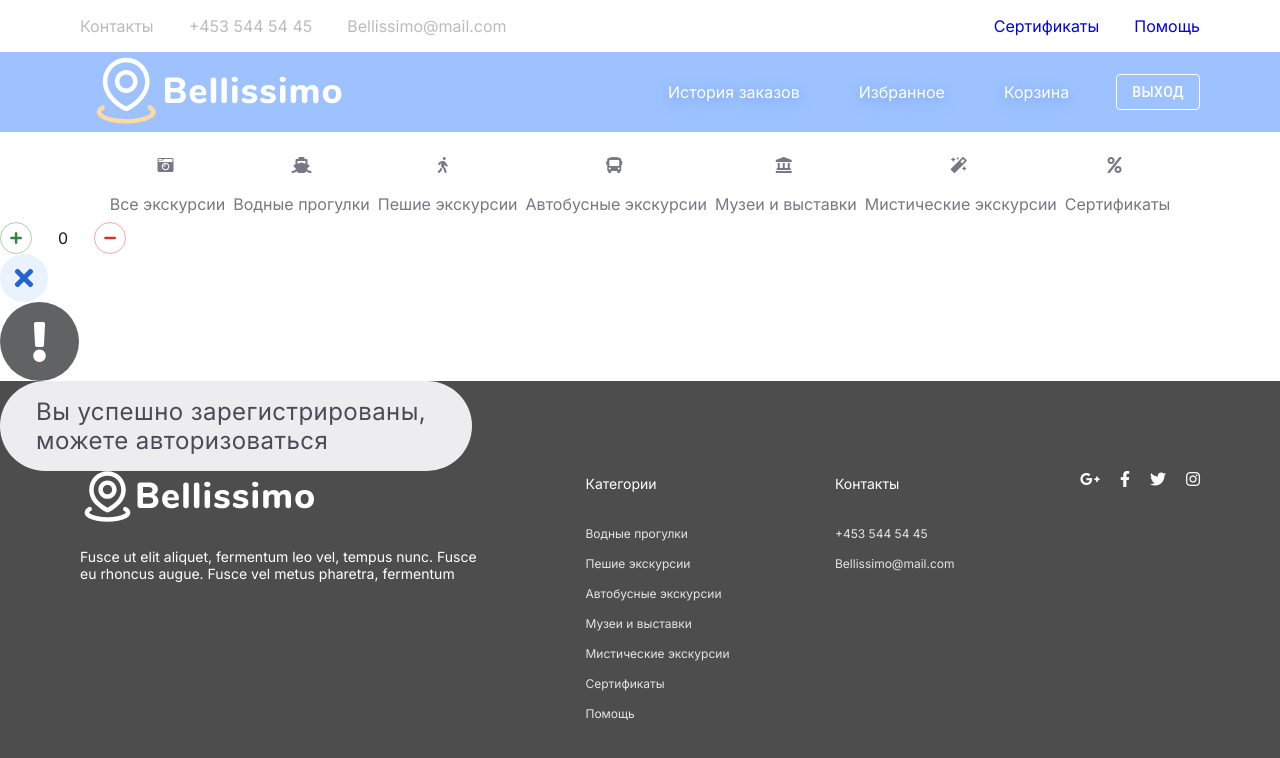
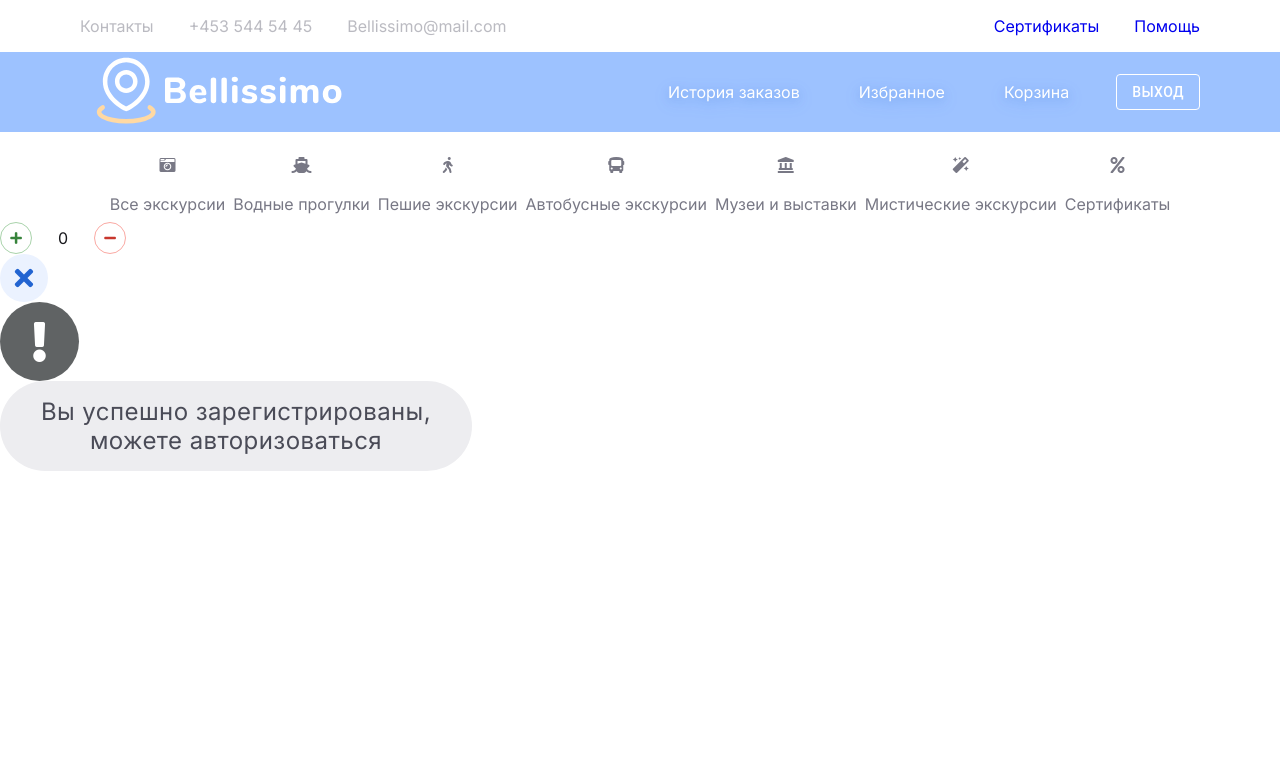
Before and after one commit to vera-mal/tour-agency, a React (Create React App) app in the folder frontend/: page /ui-kit in a window 1280 px wide. Shown: the top 758 px of the page. Built offline with nearby package versions, Linux system fonts and the light colour scheme.

Commit message:
Revert "Footer"
This reverts commit cfb840d88151fb20ad25c54db2b2c0e348a2a821.

```diff
--- a/frontend/src/App.css
+++ b/frontend/src/App.css
@@ -1,5 +1,5 @@
 .App {
-  /*text-align: center;*/
+  text-align: center;
 }
 
 .App-logo {
--- a/frontend/src/App.js
+++ b/frontend/src/App.js
@@ -1,7 +1,6 @@
 import './App.css';
 import Header from "./components/Header";
 import Navbar from "./components/Navbar";
-import Footer from './components/Footer';
 import UiKit from "./pages/UiKit";
 import {Routes, Route, BrowserRouter} from "react-router-dom";
 
@@ -18,7 +17,6 @@ function App() {
           <Route path='*' element={<></>} />
           <Route path='/ui-kit' element={<UiKit />} />
         </Routes>
-        <Footer />
       </div>
     </BrowserRouter>
   );
--- a/frontend/src/components/Footer/Footer.css
+++ /dev/null
@@ -1,59 +0,0 @@
-.footer {
-  padding: 88px 80px;
-  display: flex;
-  /*align-items: center;*/
-  justify-content: space-between;
-  background-color: #4D4D4D;
-}
-
-.footer-text {
-  text-align: left;
-  font-style: normal;
-  font-weight: normal;
-  font-size: 12px;
-  line-height: 30px;
-  color: #E3E5E6;
-  text-decoration: none;
-}
-
-.footer-heading {
-  font-size: 14px;
-  color: #fff;
-  margin-bottom: 20px;
-}
-
-.footer-logo {
-  margin-bottom: 20px;
-}
-
-.footer-category{
-  color: #E3E5E6;
-  text-decoration: none;
-}
-
-.footer-block {
-  display: flex;
-  flex-direction: column;
-  color: #fff;
-  text-decoration: none;
-  justify-content: flex-start;
-}
-
-.footer-logo-text{
-  display: flex;
-  flex-direction: column;
-}
-
-.footer-icons {
-  display: flex;
-}
-
-.footer-icon {
-  margin-left: 20px;
-  text-decoration: none;
-  color: #fff;
-}
-
-.footer-description {
-  width: 400px;
-}
--- a/frontend/src/components/Footer/index.js
+++ /dev/null
@@ -1,43 +0,0 @@
-import React from 'react';
-import './Footer.css';
-import { ReactComponent as Logo } from '../../assets/white-logo.svg';
-import {Link} from "react-router-dom";
-import {categories} from '../../mocks/categories'
-
-const Footer = () => {
-  return (
-    <>
-      <div className='footer'>
-          <div className='footer-logo-text'>
-            <Link to='/' className='footer-logo'><Logo/></Link>
-            <div className='footer-heading footer-description'>Fusce ut elit aliquet, fermentum leo vel, tempus nunc. Fusce eu rhoncus augue. Fusce vel metus pharetra, fermentum</div>
-          </div>
-
-          <div className='footer-block'>
-            <div className='footer-heading footer-text'>Категории</div>
-            {categories.map((category) =>
-              <Link to={'/' + category.englishName} className='footer-category footer-text'>{category.russianName}</Link>
-            )}
-            <Link to='/certificates' className='footer-category footer-text'>Сертификаты</Link>
-            <Link to='/help' className='footer-category footer-text'>Помощь</Link>
-          </div>
-
-          <div className='footer-block'>
-            <div className='footer-heading footer-text'>Контакты</div>
-            <div className='footer-text'>+453 544 54 45</div>
-            <div className='footer-text'>Bellissimo@mail.com</div>
-          </div>
-
-          <div className='footer-icons'>
-            <a href='https://www.google.ru/' className='footer-icon'><i class="fab fa-google-plus-g"></i></a>
-            <a href='https://ru-ru.facebook.com/' className='footer-icon'><i class="fab fa-facebook-f"></i></a>
-            <a href='https://twitter.com/home' className='footer-icon'><i class="fab fa-twitter"></i></a>
-            <a href='https://www.instagram.com/' className='footer-icon'><i class="fab fa-instagram"></i></a>
-          </div>
-
-      </div>
-    </>
-  );
-};
-
-export default Footer;
```
Also changed, not shown: frontend/src/assets/white-logo.svg (deleted).
